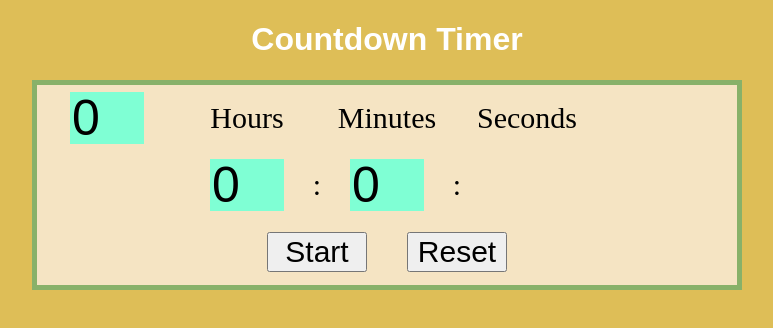
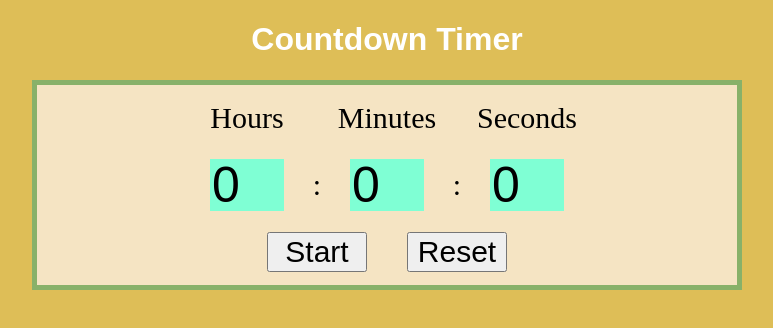
Before and after one commit to MarkusKhoa/Countdown-timer, a plain HTML site: page index.html in a window 1280 px wide. Shown: the whole page, without its empty margins (253-1026 px from the left). Drawn offline with Linux system fonts and the light colour scheme.

Commit message:
Fix small bug

```diff
--- a/index.html
+++ b/index.html
@@ -15,7 +15,7 @@
         <p id="p1" class="semicolon">:</p>
         <input id="minute" type="number" max="59" min="0" value="0" class="time_input">
         <p id="p2" class="semicolon">:</p>
-        <input id="sec" type="number" max="59" min="0" value="0" class="time_input">
+        <input id="second" type="number" max="59" min="0" value="0" class="time_input">
         <button id="start" class="btn">Start</button>
         <button id="reset" class="btn">Reset</button>
     </div>
```
